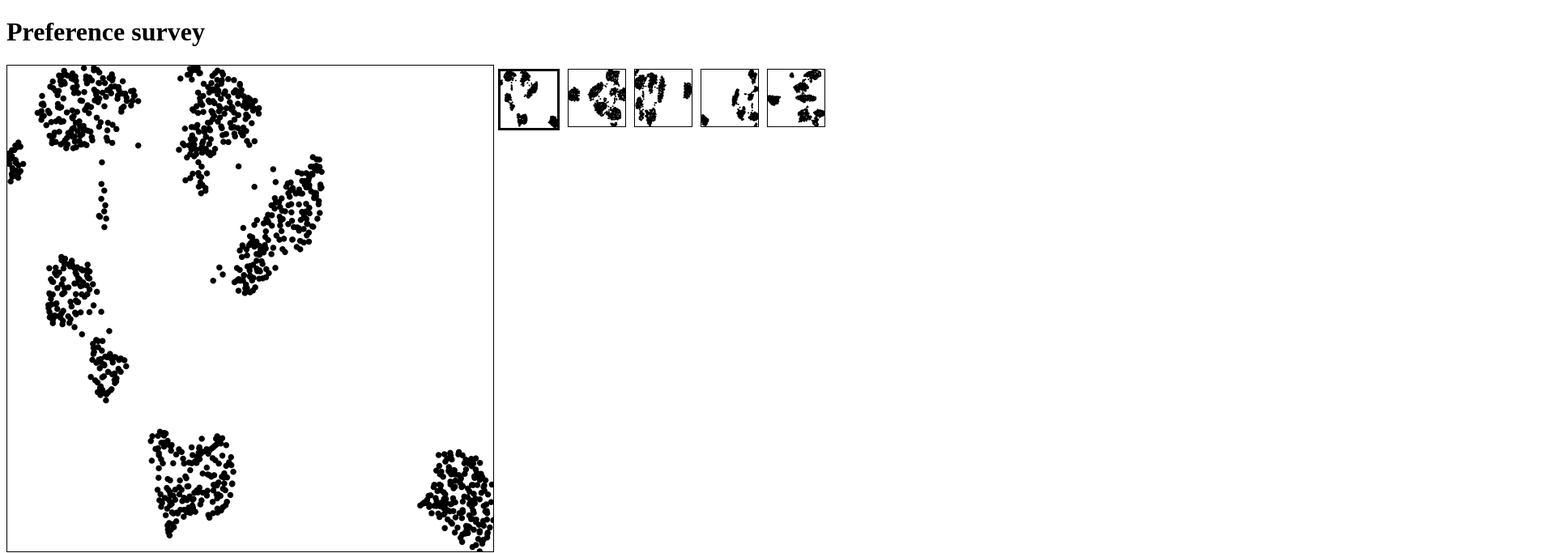
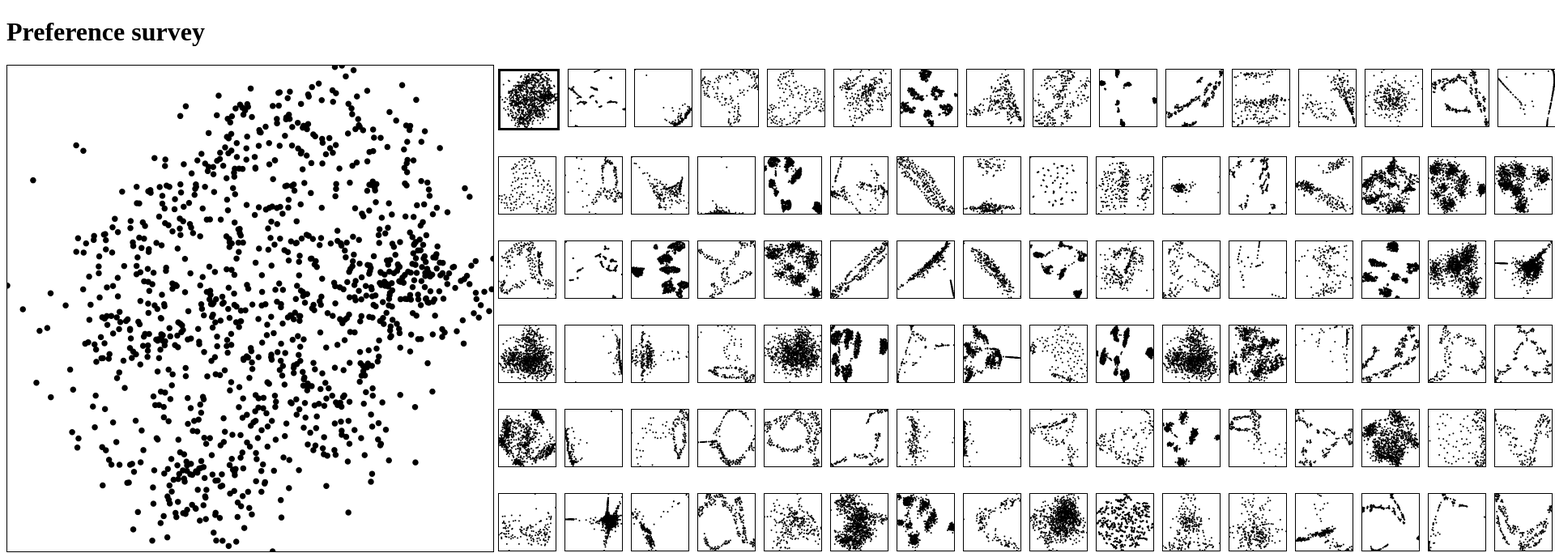
Before and after one commit to hj-n/mdp_comp_preference_survey, a React (Create React App) app: page / in a window 1280 px wide. Shown: the top 683 px of the page at 81% size, 1920 px wide, since content can reach past the window. Built offline with nearby package versions, Linux system fonts and the light colour scheme.

Commit message:
implementation finished

```diff
--- a/src/App.js
+++ b/src/App.js
@@ -7,8 +7,8 @@ function App({match}) {
   const gridCellSize = 70;
   const gridMargin = 5;
   const column = 16;
-  // const projectionNum = 150;
-  const projectionNum = 5; // for test
+  const projectionNum = 150;
+  // const projectionNum = 5; /// for test
   const mainViewRadius = 7.5;
   const gridCellRadius = 2;
 
```
